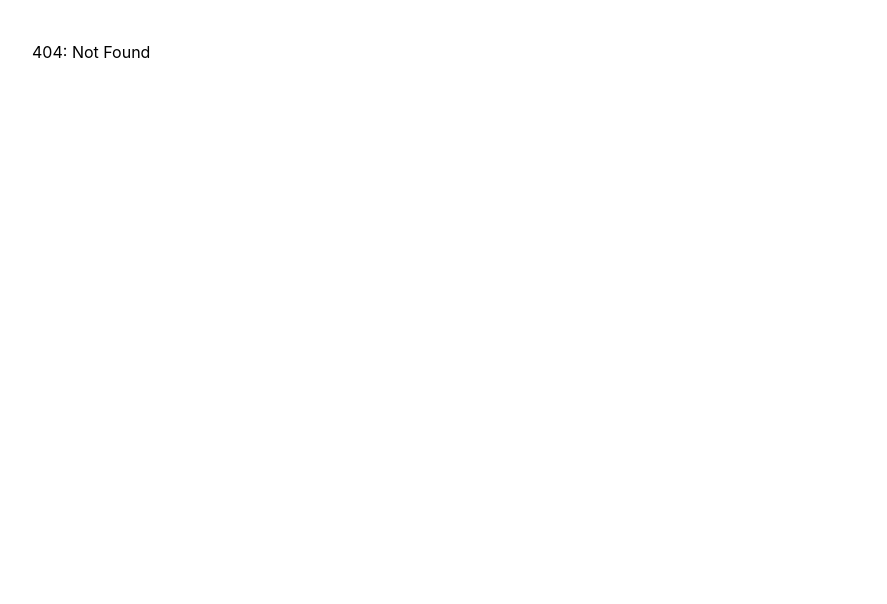
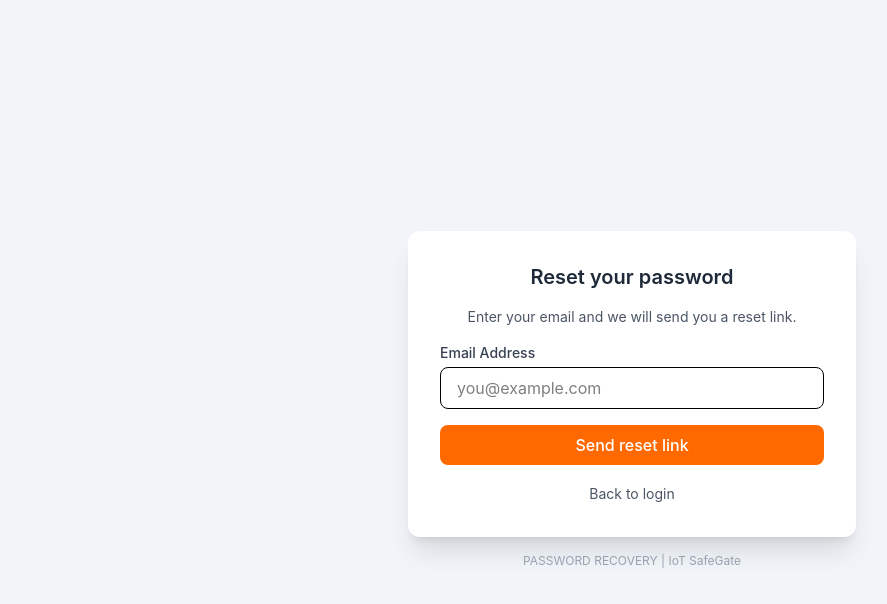
Before and after one commit to Dianka05/IoT, a React (Vite) app in the folder client/: page /forgot-password in a window 1280 px wide. Before the commit this address had no page. Shown: the top 604 px of the page, without its empty margins (8-895 px from the left). Built offline with nearby package versions, Linux system fonts and the light colour scheme.

Commit message:
Add ForgotPassword Page FE

```diff
--- a/client/src/App.jsx
+++ b/client/src/App.jsx
@@ -7,6 +7,7 @@ import Logs from './pages/Logs';
 import Equipment from './pages/Equipment';
 import EnvironmentDashboard from './pages/EnvironmentDashboard';
 import Login from './pages/Login';
+import ForgotPassword from './pages/ForgotPassword';
 
 const Maintenance = () => <div className="p-8">Maintenance Page (In Progress)</div>;
 const Settings = () => <div className="p-8">Settings Page (In Progress)</div>;
@@ -27,6 +28,7 @@ function App() {
         <Route path="/users" element={<UsersList />} />
         <Route path="/equipment" element={<Equipment />} />
         <Route path="/login" element={<Login />} />
+        <Route path="/forgot-password" element={<ForgotPassword />} />
       </Routes>
     </Router>
   );
--- /dev/null
+++ b/client/src/components/ForgotPassword/ForgotFooter.jsx
@@ -0,0 +1,7 @@
+export default function ForgotFooter() {
+  return (
+    <p className="text-center text-xs text-gray-400">
+      PASSWORD RECOVERY | IoT SafeGate
+    </p>
+  );
+}
--- /dev/null
+++ b/client/src/components/ForgotPassword/ForgotForm.jsx
@@ -0,0 +1,54 @@
+import { useState } from "react";
+import { useNavigate } from "react-router-dom";
+
+export default function ForgotForm() {
+  const [email, setEmail] = useState("");
+  const navigate = useNavigate();
+
+  const handleSubmit = () => {
+    alert("If this email exists, a reset link has been sent.");
+  };
+
+  return (
+    <div className="space-y-4">
+
+      <h2 className="text-xl font-semibold text-gray-800 text-center">
+        Reset your password
+      </h2>
+
+      <p className="text-sm text-gray-600 text-center">
+        Enter your email and we will send you a reset link.
+      </p>
+
+      <div>
+        <label className="block text-sm font-medium text-gray-700 mb-1">
+          Email Address
+        </label>
+        <input
+          type="email"
+          value={email}
+          onChange={(e) => setEmail(e.target.value)}
+          className="w-full px-4 py-2 border rounded-lg focus:ring-2 focus:ring-orange-400 focus:outline-none"
+          placeholder="you@example.com"
+        />
+      </div>
+
+      <button
+        onClick={handleSubmit}
+        className="w-full bg-orange-500 hover:bg-orange-600 active:bg-orange-700 text-white py-2 rounded-lg font-medium transition"
+      >
+        Send reset link
+      </button>
+
+      <div className="text-center">
+        <button
+          onClick={() => navigate("/login")}
+          className="text-sm text-gray-600 hover:text-gray-800 active:text-gray-900 transition"
+        >
+          Back to login
+        </button>
+      </div>
+
+    </div>
+  );
+}
--- /dev/null
+++ b/client/src/pages/ForgotPassword.jsx
@@ -0,0 +1,18 @@
+import ForgotForm from "../components/ForgotPassword/ForgotForm";
+import ForgotFooter from "../components/ForgotPassword/ForgotFooter";
+
+export default function ForgotPassword() {
+  return (
+    <div className="min-h-screen flex flex-col items-center justify-center bg-[#f1f5f9] p-4">
+
+      <div className="w-full max-w-md bg-white shadow-xl rounded-xl p-8 space-y-6">
+        <ForgotForm />
+      </div>
+
+      <div className="mt-4">
+        <ForgotFooter />
+      </div>
+
+    </div>
+  );
+}
```
